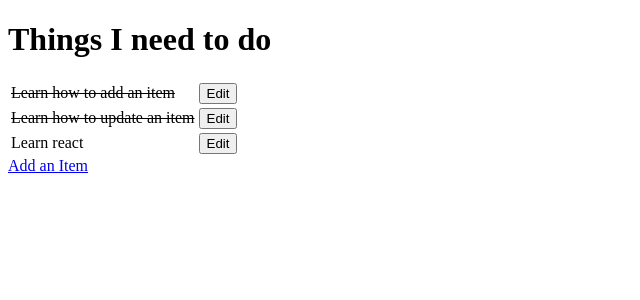
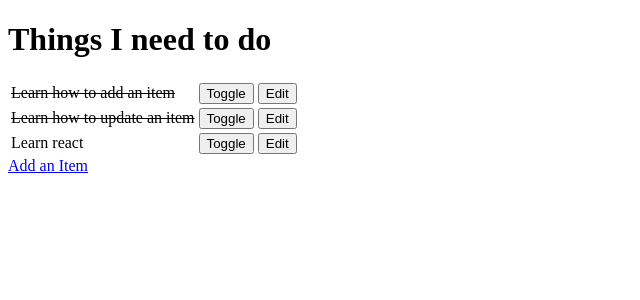
Before and after one commit to mohammad-tahmasebi-ci/ci-fsf-hello-django, a Django app: page / in a window 1280 px wide. Shown: the top 300 px of the page, without its empty margins (0-640 px from the left). Run offline with Django 3.2, Linux system fonts and the light colour scheme; data comes from the database, SQL or seed files in the repository; both versions use the stored data as it was after the commit.

Commit message:
add functionality to toggle Item.done

```diff
--- a/django_todo/urls.py
+++ b/django_todo/urls.py
@@ -15,11 +15,13 @@ Including another URLconf
 """
 from django.contrib import admin
 from django.urls import path
-from todo.views import get_todo_list, add_item, edit_item
+# from todo.views import get_todo_list, add_item, edit_item
+from todo import views
 
 urlpatterns = [
     path('admin/', admin.site.urls),
-    path('', get_todo_list, name="get_todo_list"),
-    path('add', add_item, name="add"),
-    path('edit/<item_id>', edit_item, name="edit")
+    path('', views.get_todo_list, name="get_todo_list"),
+    path('add', views.add_item, name="add"),
+    path('edit/<item_id>', views.edit_item, name="edit"),
+    path('toggle/<item_id>', views.toggle_item, name="toggle")
 ]
--- a/todo/templates/todo/todo_list.html
+++ b/todo/templates/todo/todo_list.html
@@ -17,6 +17,9 @@
                     <td>{{ item.name }}</td>
                 {% endif %}
                 <td>
+                    <a href="/toggle/{{ item.id }}"><button>Toggle</button></a>
+                </td>
+                <td>
                     <a href="/edit/{{ item.id }}"><button>Edit</button></a>
                 </td>
             </tr>
--- a/todo/views.py
+++ b/todo/views.py
@@ -39,3 +39,10 @@ def edit_item(request, item_id):
         "form": form
     }
     return render(request, "todo/edit_item.html", context)
+
+
+def toggle_item(request, item_id):
+    item = get_object_or_404(Item, id=item_id)
+    item.done = not item.done
+    item.save()
+    return redirect('get_todo_list')
```
Also changed, not shown: db.sqlite3.
